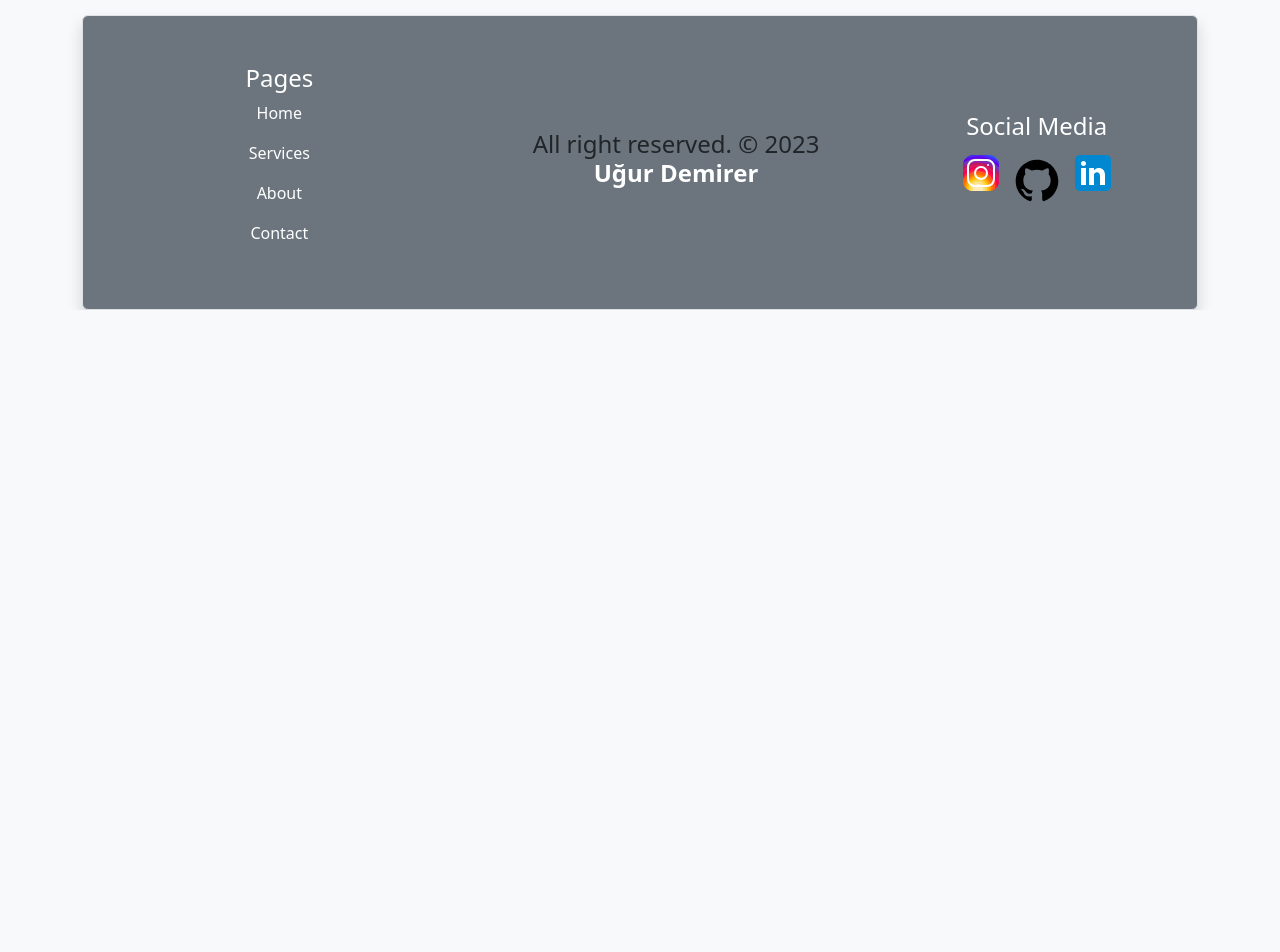
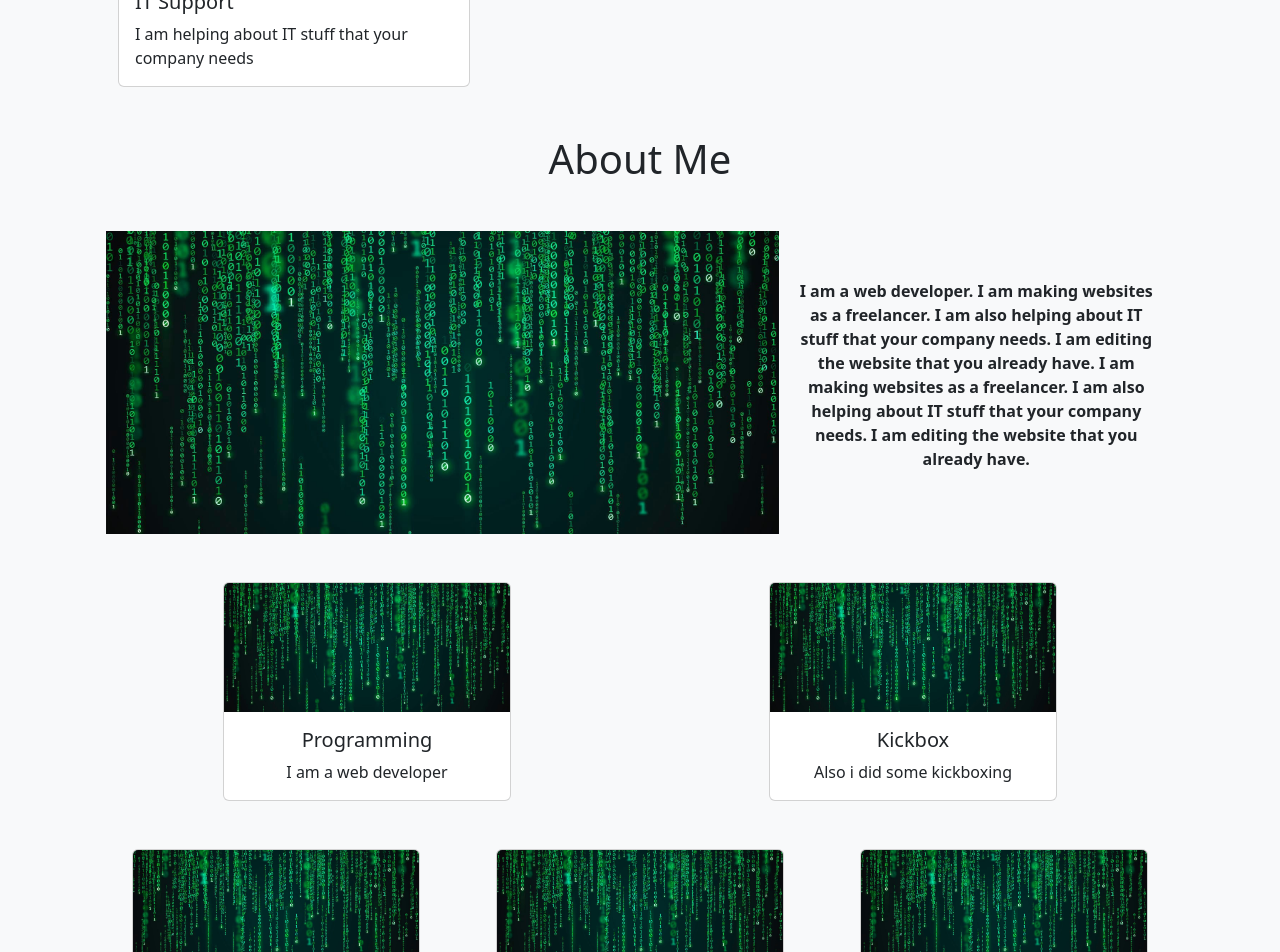
Before and after one commit to Ugurdmrer/Portfolio, a React (Vite) app: page / in a window 1280 px wide. Shown: the part 1300-2252 px from the top of the page. Before the commit the page ends 1610 px from the top, so only its background shows below. Built offline with nearby package versions, Linux system fonts and the light colour scheme.

Commit message:
homepage desinged.

```diff
--- a/index.html
+++ b/index.html
@@ -8,6 +8,9 @@
       integrity="sha384-9ndCyUaIbzAi2FUVXJi0CjmCapSmO7SnpJef0486qhLnuZ2cdeRhO02iuK6FUUVM"
       crossorigin="anonymous"
     />
+    <link rel="preconnect" href="https://fonts.googleapis.com">
+    <link rel="preconnect" href="https://fonts.gstatic.com" crossorigin>
+    <link href="https://fonts.googleapis.com/css2?family=Young+Serif&display=swap" rel="stylesheet">
     <link rel="icon" type="image/svg+xml" href="/vite.svg" />
     <meta name="viewport" content="width=device-width, initial-scale=1.0" />
     <title>Uğur Demirer</title>
--- a/src/Errorpage.tsx
+++ b/src/Errorpage.tsx
@@ -1,6 +1,9 @@
 
 export default function Errorpage() {
   return (
-    <div>Error-page</div>
+    <div className="container d-flex justify-content-center bg-light">
+      <h1 className="text-bolder mb-5">404</h1>
+      <p className="text-bold text-red">Page not found</p>
+    </div>
   )
 }
--- /dev/null
+++ b/src/components/AboutCard.tsx
@@ -0,0 +1,15 @@
+
+export default function AboutCard(props: any) {
+    const { title, text, image } = props;
+  return (
+    <div className="col d-flex justify-content-center mt-5">
+        <div className="card" style={{"width":"18rem"}}>
+            <img className="card-img-top" src={image} alt="Card image cap"></img>
+            <div className="card-body">
+                <h5 className="card-title">{title}</h5>
+                <p className="card-text">{text}</p>
+            </div>
+        </div>
+    </div>
+  )
+}
--- /dev/null
+++ b/src/components/AboutSection.tsx
@@ -0,0 +1,17 @@
+
+export default function AboutSection(props: any) {
+    const { image,text } = props;
+  return (
+    <>
+        <div className="container d-flex ">
+            <div className="">
+                <img className="w-100" src={image} alt="image"></img>
+            </div>
+            <div className="container d-flex flex-column justify-content-center text-center">
+                <p className="fw-bold">{text}</p>
+            </div>
+
+        </div>
+    </>
+  )
+}
--- a/src/pages/Home.tsx
+++ b/src/pages/Home.tsx
@@ -3,6 +3,8 @@ import HomepageSlider from "../components/HompageSlider";
 import ServiceCard from "../components/ServiceCard";
 import { Row, Col } from "react-bootstrap";
 import cardImage from "../assets/images/slider1.jpg";
+import AboutCard from "../components/AboutCard";
+import AboutSection from "../components/AboutSection";
 
 export default function Home() {
   return (
@@ -13,22 +15,43 @@ export default function Home() {
 
       <section className="services">
         <Container className="mt-5">
+          <h1 className="d-flex justify-content-center mb-5">Services</h1>
           <Row className="gap-4">
             <Col>
-              <ServiceCard title="Building Websites" text="I am making website as a freelancer to my customers" image={cardImage} />
+              <ServiceCard
+                title="Building Websites"
+                text="I am making website as a freelancer to my customers"
+                image={cardImage}
+              />
             </Col>
             <Col>
-              <ServiceCard title="test" text="test" image={cardImage} />
+              <ServiceCard title="Website Maintenance" text="I am editing the website that you already have" image={cardImage} />
             </Col>
             <Col>
-              <ServiceCard title="test" text="test" image={cardImage} />
+              <ServiceCard title="IT Support" text="I am helping about IT stuff that your company needs" image={cardImage} />
             </Col>
           </Row>
         </Container>
       </section>
 
-      <section className="about">
-
+      <section className="mt-5">
+        <h1 className="d-flex justify-content-center mb-5">About Me</h1>
+        <AboutSection image={cardImage} text="I am a web developer. I am making websites as a freelancer. I am
+            also helping about IT stuff that your company needs. I am editing
+            the website that you already have. I am making websites as a
+            freelancer. I am also helping about IT stuff that your company
+            needs. I am editing the website that you already have." />
+        <div className="container text-center">
+          <div className="row">
+              <AboutCard title="Programming" text="I am a web developer" image={cardImage}/>
+              <AboutCard title="Kickbox" text="Also i did some kickboxing" image={cardImage}/>
+          </div>
+          <div className="row">
+              <AboutCard title="Music" text="Eminem and NF are best rappers on earth" image={cardImage}/>
+              <AboutCard title="Games" text="A gamer" image={cardImage}/>
+              <AboutCard title="Pokemon" text="I am a pokemon fun" image={cardImage}/>
+          </div>
+        </div>
       </section>
     </Container>
   );
```
